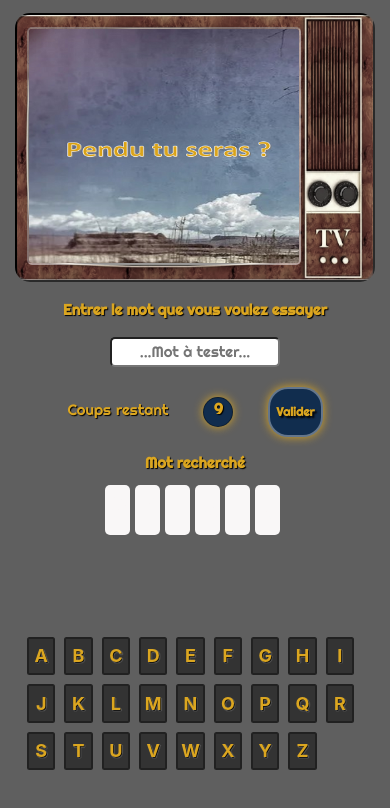
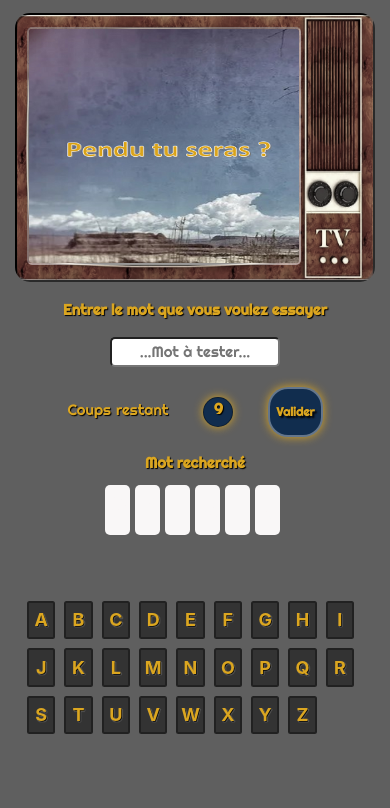
Before and after one commit to BenjiBrana/projet-Passerelle1, a website: page index.html in a window 390 px wide. Drawn offline with nearby package versions, Linux system fonts and the light colour scheme.

Commit message:
maj margin clavier virtuel

```diff
--- a/design/sass/default.scss
+++ b/design/sass/default.scss
@@ -386,8 +386,9 @@ button.keyboard-button {
         flex-direction: column;
         flex-wrap: wrap;
         align-content: center;
-        justify-content: space-evenly;
+        justify-content: flex-start;
         flex: 1;
+        margin-top: 4rem;
     }
     .virtual-keyboard {
         gap: 0.5rem;
@@ -396,6 +397,7 @@ button.keyboard-button {
         justify-content: flex-start;
         align-content: center;
         align-items: center;
+
     }
     button.keyboard-button {
         margin: 0.2rem;
```
Also changed, not shown: design/css/default.css, 1 other file.
